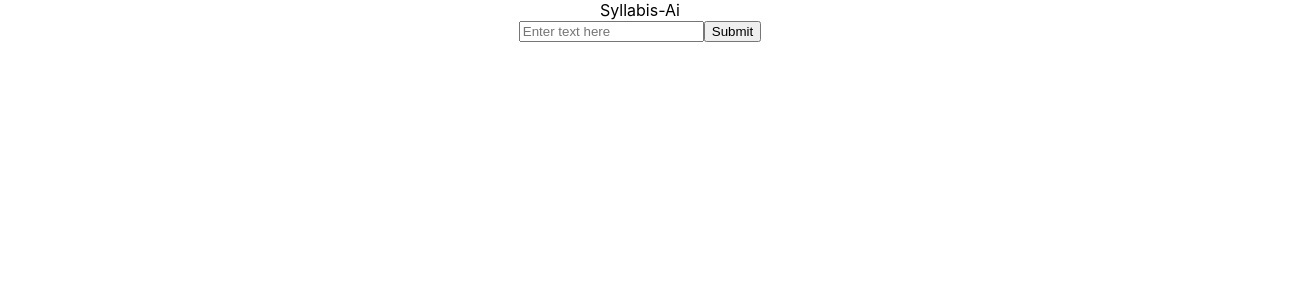
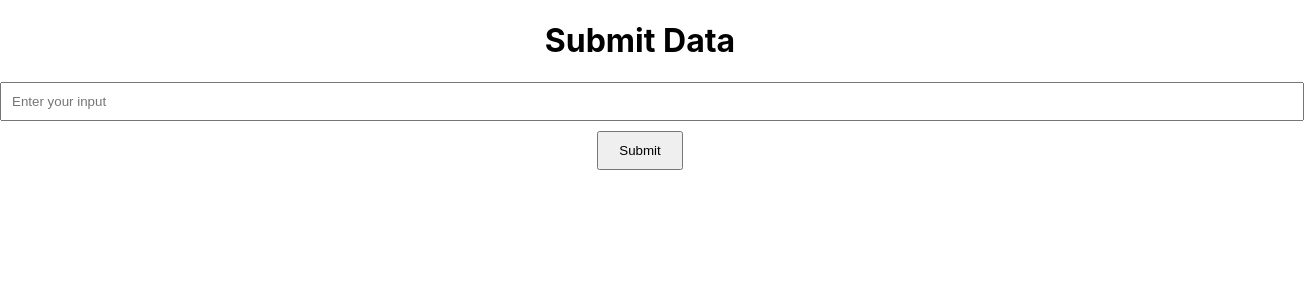
Before and after one commit to eanyakpor/Procrastination-Killah, a React (Create React App) app in the folder frontend/: page / in a window 1280 px wide. Shown: the top 300 px of the page, 1304 px wide, since content can reach past the window. Built offline with nearby package versions, Linux system fonts and the light colour scheme; no server answers.

Commit message:
user can now write to firebase database

```diff
--- a/frontend/package.json
+++ b/frontend/package.json
@@ -6,10 +6,14 @@
     "axios": "^1.7.9",
     "cra-template": "1.2.0",
     "firebase": "^11.1.0",
+    "node-polyfill-webpack-plugin": "^4.1.0",
+    "os-browserify": "^0.3.0",
+    "path-browserify": "^1.0.1",
     "react": "^19.0.0",
+    "react-app-rewired": "^2.2.1",
     "react-dom": "^19.0.0",
     "react-router-dom": "^7.1.1",
-    "react-scripts": "5.0.1"
+    "react-scripts": "^5.0.1"
   },
   "scripts": {
     "start": "react-scripts start",
--- a/frontend/src/App.js
+++ b/frontend/src/App.js
@@ -1,16 +1,48 @@
 import './App.css';
 import React, { useState } from 'react';
-
-
-
+import { database } from "./firebase.js";
+import { ref, push } from "firebase/database";
+import { ref as sRef } from 'firebase/storage';
 
 function App() {
+  const [inputValue, setInputValue] = useState("");
+  const dbRef = ref(database, "inputs");
+  // handle input change
+  const handleInputChange = (e) => {
+    setInputValue(e.target.value);
+  };
+
+  // handle form submission
+  const handleSubmit = async (e) => {
+    e.preventDefault();
+    if (inputValue.trim() === "") {
+      alert("Input cannot be empty");
+      return;
+    }
+    try {
+      // Push the input value into Firebase
+      await push(dbRef, { value: inputValue, timestamp: Date.now() });
+      alert("Data Submitted Succesfully!");
+      setInputValue("") // Clear the input field
+    } catch (error) {
+      console.error("Error submitting data: ", error);
+      alert("An error occurred while submitting data.");
+    }
+  }
   return (
     <div className="App">
-      <form>
-        Syllabis-Ai <br></br>
-        <input type="text" placeholder="Enter text here" />
-        <button type="submit">Submit</button>
+      <h1>Submit Data</h1>
+      <form onSubmit={handleSubmit}>
+        <input
+          type="text"
+          value={inputValue}
+          onChange={handleInputChange}
+          placeholder="Enter your input"
+          style={{ width: "100%", padding: "10px", marginBottom: "10px" }}
+        />
+        <button type="submit" style={{ padding: "10px 20px" }}>
+          Submit
+        </button>
       </form>
     </div>
   );
--- a/frontend/src/firebase.js
+++ b/frontend/src/firebase.js
@@ -4,11 +4,13 @@ import { initializeApp } from 'firebase/app';
 import { getAuth } from 'firebase/auth';
 import { getFirestore } from 'firebase/firestore';
 import { getStorage } from 'firebase/storage';
-require("dotenv").config();
+import { getDatabase } from "firebase/database";
+// require("dotenv").config();
 
 
 // Your web app's Firebase configuration
 // For Firebase JS SDK v7.20.0 and later, measurementId is optional
+// console.log('hello',process.env.REACT_APP_FIREBASE_API_KEY);
 const firebaseConfig = {
   apiKey: process.env.REACT_APP_FIREBASE_API_KEY,
   authDomain: process.env.REACT_APP_FIREBASE_AUTH_DOMAIN,
@@ -16,13 +18,15 @@ const firebaseConfig = {
   storageBucket: process.env.REACT_APP_FIREBASE_STORAGE_BUCKET,
   messagingSenderId: process.env.REACT_APP_FIREBASE_MESSAGING_SENDER_ID,
   appId: process.env.REACT_APP_FIREBASE_APP_ID,
+  measurementId: process.env.REACT_APP_FIREBASE_MEASUREMENT_ID
 };
 
 // Initialize Firebase
 const app = initializeApp(firebaseConfig);
-const analytics = getAnalytics(app);
-export const auth = getAuth(app);
-export const db = getFirestore(app);
-export const storage = getStorage(app);
+// const analytics = getAnalytics(app);
+// export const auth = getAuth(app);
+// export const db = getFirestore(app);
+// export const storage = getStorage(app);
+export const database = getDatabase(app);
 
 export default app;
```
Also changed, not shown: 1 other file (tests, documents, lock files or other folders).
